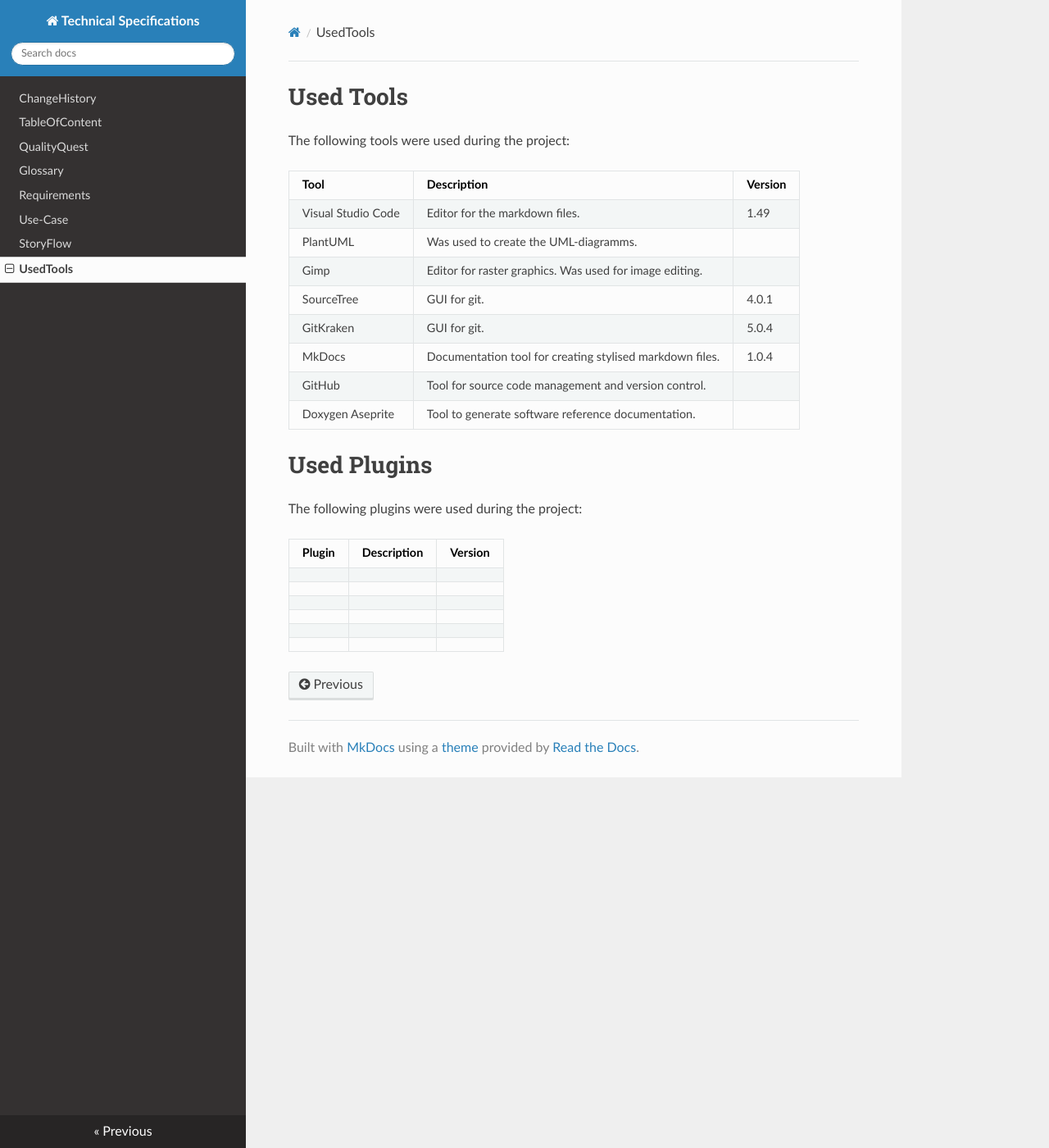
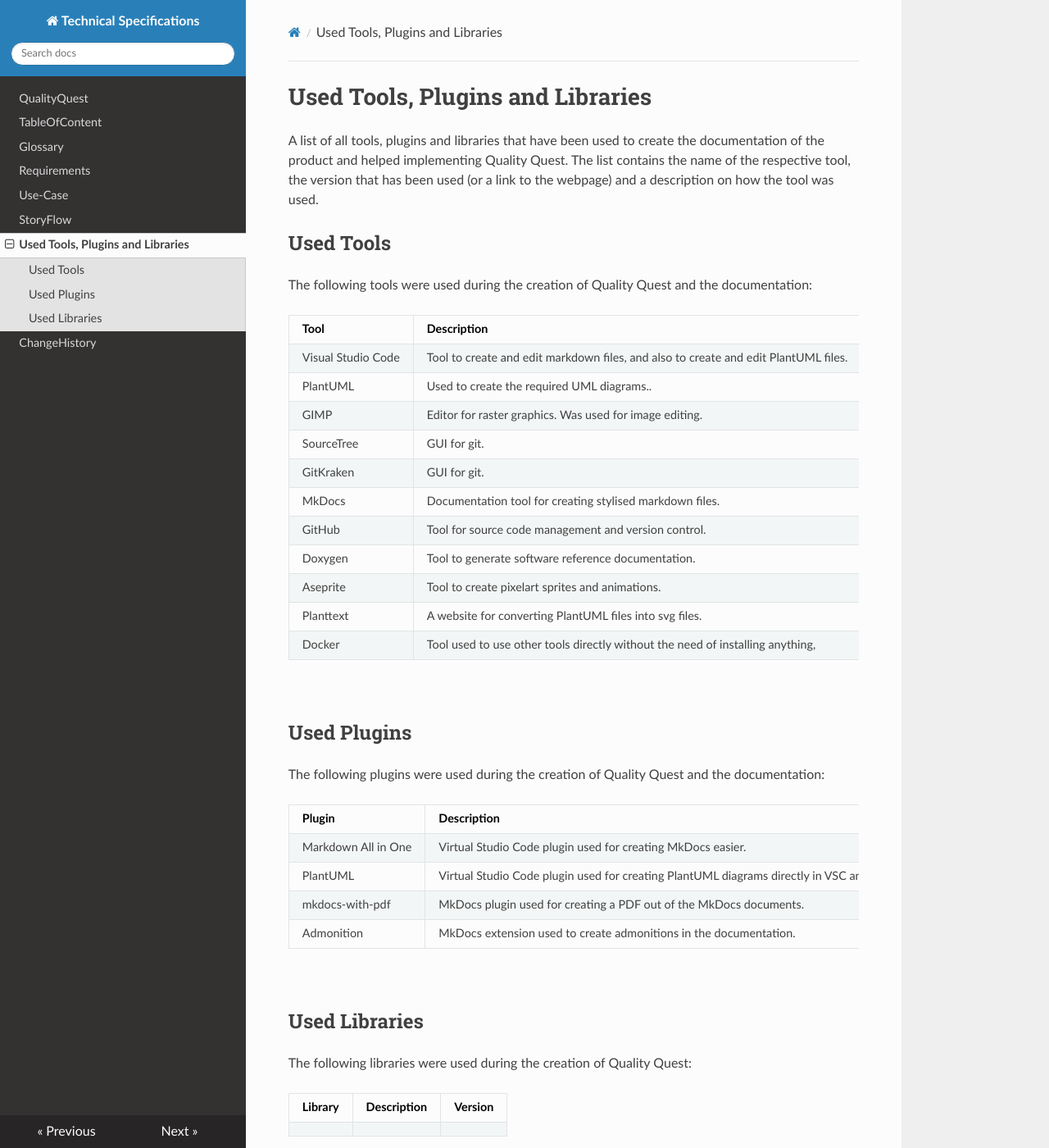
Before and after one commit to Brotenko/QualityQuest, an MkDocs documentation site: the page built from Docs/Technical Specifications/docs/usedtools.md, in a window 1280 px wide and 1400 px high. Shown: the whole window at 82% size. Built offline with MkDocs 1.6.1, drawn with Linux system fonts in a browser that asks for light colours; nearby versions of some CDN libraries.

Commit message:
Updated the UsedTools document and added every relevant tool, plugin and library used thus far.

```diff
--- a/Docs/Technical Specifications/docs/usedtools.md
+++ b/Docs/Technical Specifications/docs/usedtools.md
@@ -1,29 +1,47 @@
-# Used Tools
+# Used Tools, Plugins and Libraries
 
-The following tools were used during the project:
+A list of all tools, plugins and libraries that have been used to create the documentation of the product and helped implementing Quality Quest. The list contains the name of the respective tool, the version that has been used (or a link to the webpage) and a description on how the tool was used.
 
-| Tool | Description | Version|
-|:-----|:----|:----|
-| Visual Studio Code | Editor for the markdown files. | 1.49|
-| PlantUML | Was used to create the UML-diagramms. |
-| Gimp | Editor for raster graphics. Was used for image editing. |
-|SourceTree | GUI for git. | 4.0.1 |
-| GitKraken | GUI for git. | 5.0.4 |
-| MkDocs | Documentation tool for creating stylised markdown files.| 1.0.4 |
-| GitHub| Tool for source code management and version control. | |
-| Doxygen Aseprite | Tool to generate software reference documentation.
+## Used Tools
+
+The following tools were used during the creation of Quality Quest and the documentation:
+
+| Tool               | Description                                                                         | Version                            |
+| :----------------- | :---------------------------------------------------------------------------------- | :--------------------------------- |
+| Visual Studio Code | Tool to create and edit markdown files, and also to create and edit PlantUML files. | 1.49                               |
+| PlantUML           | Used to create the required UML diagrams..                                          | 1.2020.15                          |
+| GIMP               | Editor for raster graphics. Was used for image editing.                             | 2.10.18                            |
+| SourceTree         | GUI for git.                                                                        | 4.0.1                              |
+| GitKraken          | GUI for git.                                                                        | 5.0.4                              |
+| MkDocs             | Documentation tool for creating stylised markdown files.                            | 1.1.2                              |
+| GitHub             | Tool for source code management and version control.                                | [link](https://github.com/)        |
+| Doxygen            | Tool to generate software reference documentation.                                  | 1.8.20                             |
+| Aseprite           | Tool to create pixelart sprites and animations.                                     | 1.2.25                             |
+| Planttext          | A website for converting PlantUML files into svg files.                             | [link](https://www.planttext.com/) |
+| Docker             | Tool used to use other tools directly without the need of installing anything,      | 19.03.13                           |
+
+</br>
+
+## Used Plugins
+
+The following plugins were used during the creation of Quality Quest and the documentation:
+
+| Plugin              | Description                                                                                                        | Version                                                                    |
+| :------------------ | :----------------------------------------------------------------------------------------------------------------- | :------------------------------------------------------------------------- |
+| Markdown All in One | Virtual Studio Code plugin used for creating MkDocs easier.                                                        | 3.3.0                                                                      |
+| PlantUML            | Virtual Studio Code plugin used for creating PlantUML diagrams directly in VSC and to see the diagram live-update. | 2.13.13                                                                    |
+| mkdocs-with-pdf     | MkDocs plugin used for creating a PDF out of the MkDocs documents.                                                 | 0.7.5                                                                      |
+| Admonition          | MkDocs extension used to create admonitions in the documentation.                                                  | [link](https://squidfunk.github.io/mkdocs-material/reference/admonitions/) |
 
 
+</br>
 
-# Used Plugins
+## Used Libraries
 
-The following plugins were used during the project:
+The following libraries were used during the creation of Quality Quest:
 
-| Plugin | Description | Version|
-|:-----|:----|:----|
-|  | | |
-|  | | |
-|  | | |
-|  | | |
-|  | | |
-|  | | |
+| Library | Description | Version |
+| :------ | :---------- | :------ |
+|         |             |         |
+
+</br>
--- a/Docs/Technical Specifications/mkdocs.yml
+++ b/Docs/Technical Specifications/mkdocs.yml
@@ -1,16 +1,16 @@
 site_name: Technical Specifications
 nav:
- - ChangeHistory: changehistory.md
+ - QualityQuest: qualityquest.md
  - TableOfContent: index.md
- - QualityQuest: qualityquest.md
  - Glossary: glossar.md
  - Requirements: requirements.md
  - Use-Case: use-case-diagramme.md
  - StoryFlow: storyflow.md
- - UsedTools: usedtools.md
-
+ - Used Tools, Plugins and Libraries: usedtools.md
+ - ChangeHistory: changehistory.md
 
 theme: readthedocs
 
+
 markdown_extensions:
  - admonition
```
